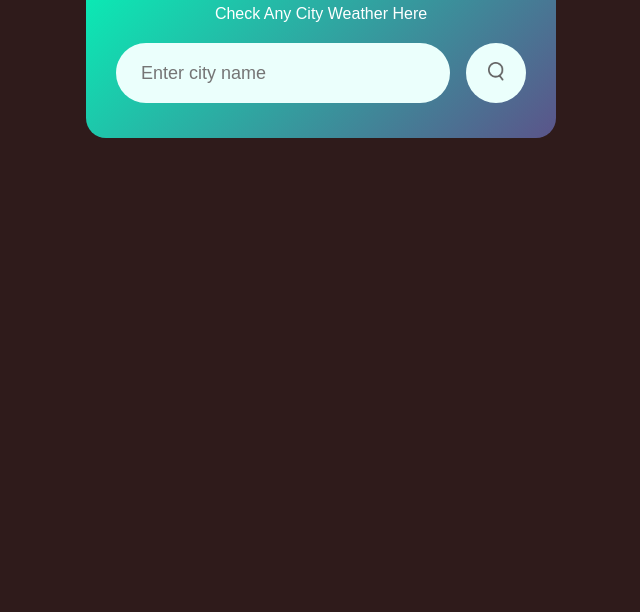
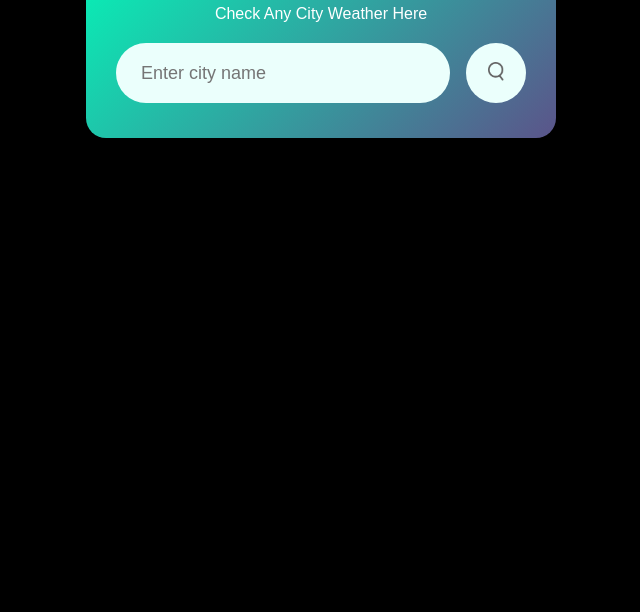
Before and after one commit to saurabhjaykar1603/Weather360, a plain HTML site: page index.html in a window 1280 px wide. Shown: the part 188-800 px from the top of the page, without its empty margins (319-959 px from the left). Drawn offline with Linux system fonts and the light colour scheme.

Commit message:
css changed: body-background color

```diff
--- a/index.css
+++ b/index.css
@@ -6,7 +6,7 @@
 }
 
 body {
-    background: #2f1b1b;
+    background: #000000;
     max-height: 100vh;
 }
 
```
